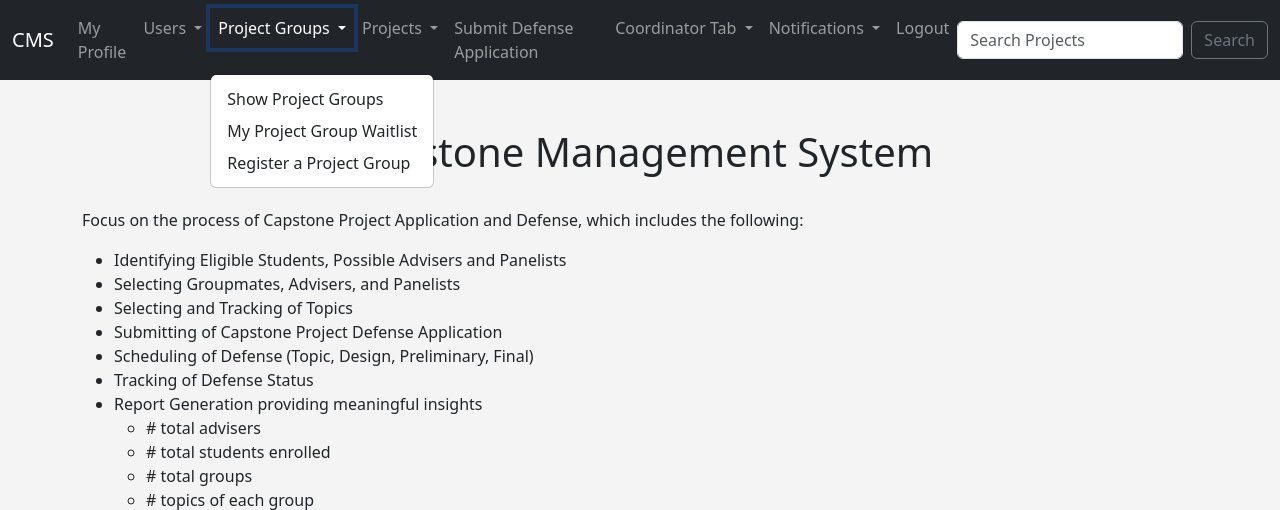
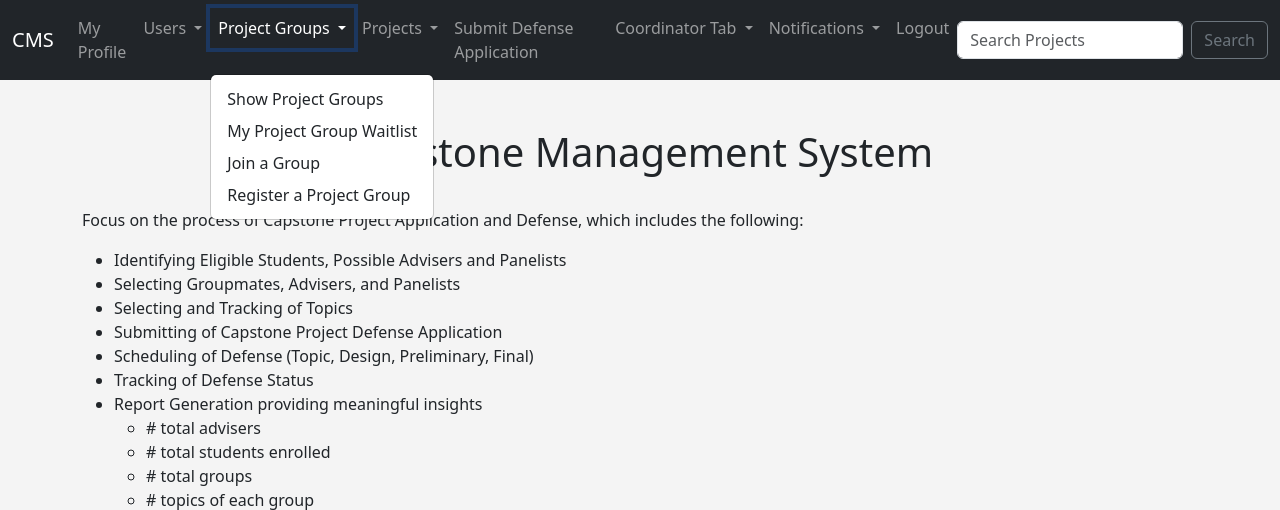
Before and after one commit to itsme-troy/Project-Workflow-Management-System, a Django app: page / in a window 1280 px wide, after a click on "Project Groups". Shown: the top 510 px of the page. Run offline with Django 5.2, Linux system fonts and the light colour scheme; the visitor is signed in with stand-in values (Sample User, id 1).

Commit message:
Added Join and Leave buttons

```diff
--- a/cms/project/admin.py
+++ b/cms/project/admin.py
@@ -81,7 +81,7 @@ class ProjectPhaseAdmin(admin.ModelAdmin):
 
 @admin.register(Project_Group)
 class Project_GroupAdmin(admin.ModelAdmin):
-    fields = ('proponents', 'pending_proponents', 'approved_by_students', 'declined_proponents', 'approved', 'creator')
+    fields = ('proponents', 'pending_proponents', 'approved_by_students', 'declined_proponents', 'requests', 'join_requests', 'declined_requests', 'approved', 'creator')
     list_display = ( 'approved', 'creator')
 
 @admin.register(Defense_Application)
--- a/cms/project/templates/project/base.html
+++ b/cms/project/templates/project/base.html
@@ -14,7 +14,7 @@
     <style>
       body{background: #f4f4f4;}
     </style>
-
+    {% block styles %}{% endblock %}
   </head>
   <body>
     {% include 'project/navbar.html' %}
--- a/cms/project/templates/project/navbar.html
+++ b/cms/project/templates/project/navbar.html
@@ -31,6 +31,7 @@
               <li><a class="dropdown-item" href="{% url 'my-project-group-waitlist' %}"> My Project Group Waitlist </a></li>
 
                 {% if user.role == 'STUDENT' %}
+                  <li><a class="dropdown-item" href="{% url 'join-group-list' %}">Join a Group</a></li>
                   <li><a class="dropdown-item" href="{% url 'add-project-group' %}"> Register a Project Group  </a></li>
                 {% endif %}
 
--- a/cms/project/urls.py
+++ b/cms/project/urls.py
@@ -39,8 +39,16 @@ urlpatterns = [
     path('reject-group-membership/<int:group_id>/', views.reject_group_membership, name='reject-group-membership'),
     path('finalize-group/<int:group_id>/', views.finalize_group, name='finalize-group'),
     path('invite-more-members/<int:group_id>/', views.invite_more_members, name='invite-more-members'),
-    path('replace-member/<int:group_id>/<int:member_id>/', views.replace_member, name='replace-member'),
-    path('remove_declined_member/<int:group_id>/<int:member_id>/', views.remove_declined_member, name='remove_declined_member'),
+    # path('replace-member/<int:group_id>/<int:member_id>/', views.replace_member, name='replace-member'),
+    path('remove-member/<int:group_id>/<int:member_id>/', views.remove_member, name='remove-member'),
+    path('leave-group/<int:group_id>/', views.leave_group, name='leave-group'),
+
+    path('join_group', views.join_group_list, name='join-group-list'),  # Add this line
+    path('request_join_group/<int:group_id>/', views.request_join_group, name='request-join-group'),  # Add this line
+    path('cancel-join-request/<int:group_id>/', views.cancel_join_request, name='cancel-join-request'),
+    path('accept-join-request/<int:group_id>/<int:user_id>/', views.accept_join_request, name='accept-join-request'),
+    path('decline-join-request/<int:group_id>/<int:user_id>/', views.decline_join_request, name='decline-join-request'),
+
     # path('my_student_profile/<profile_id>', views.my_student_profile, name="my-student-profile"),
     path('my_profile/<profile_id>', views.my_profile, name="my-profile"),
     path('show_faculty/<faculty_id>', views.show_faculty, name='show-faculty'),
--- a/cms/project/views.py
+++ b/cms/project/views.py
@@ -20,7 +20,7 @@ from .models import Approved_Adviser, ApprovedProject
 from django.db import IntegrityError
 from .models import ProjectPhase
 import logging
-from django.db.models import Subquery, OuterRef, Max
+from django.db.models import Subquery, OuterRef, Max, Q
 from django.core.mail import send_mail
 from django.template.loader import render_to_string
 from django.utils.html import strip_tags
@@ -33,6 +33,136 @@ logger = logging.getLogger(__name__)
 # Import user model
 from django.contrib.auth import get_user_model
 User = get_user_model()
+
+
+@login_required
+def accept_join_request(request, group_id, user_id):
+    group = get_object_or_404(Project_Group, id=group_id)
+    user = get_object_or_404(User, id=user_id)
+
+    if request.user != group.creator:
+        messages.error(request, "Only the group creator can accept join requests.")
+        return redirect('my-project-group-waitlist')
+
+    # Check if the total number of proponents and pending proponents is <= 2
+    total_members = group.proponents.count() + group.pending_proponents.count() + group.declined_proponents.count()
+    if total_members >= 3:
+        messages.error(request, "The group already has the maximum number of members.")
+        return redirect('my-project-group-waitlist')
+
+    if user in group.requests.all():
+        group.join_requests.remove(user.id)  # Ensure user object is used, not user.id
+        group.pending_proponents.add(user.id)  # Ensure user object is used, not user.id
+
+        messages.success(request, f"{user.get_full_name()} has been added to the group.")
+    else:
+        messages.error(request, "This user has not requested to join the group.")
+
+    group.requests.remove(user.id)  # Ensure user object is used, not user.id
+    return redirect('my-project-group-waitlist')
+
+@login_required
+def decline_join_request(request, group_id, user_id):
+    group = get_object_or_404(Project_Group, id=group_id)
+    user = get_object_or_404(User, id=user_id)
+
+    if request.user != group.creator:
+        messages.error(request, "Only the group creator can decline join requests.")
+        return redirect('my-project-group-waitlist')
+
+    if user in group.requests.all():
+        group.join_requests.remove(user.id)
+        group.declined_requests.add(user.id)
+        messages.success(request, f"{user.get_full_name()}'s join request has been declined.")
+    else:
+        messages.error(request, "This user has not requested to join the group.")
+
+    return redirect('my-project-group-waitlist')
+
+def join_group_list(request):
+    # Get all unapproved groups that aren't full
+    available_groups = Project_Group.objects.filter(approved=False)
+
+    # Create enhanced data structure with both proponents and pending proponents
+    groups_with_all_members = [
+        {
+            'group': group,
+            'current_proponents': group.proponents.all(),      # Current members
+            'pending_proponents': group.pending_proponents.all(), # Invited members
+            'declined_proponents': group.declined_proponents.all(), # Declined members
+            'join_requests': group.join_requests.all(), # Join requests
+            'declined_requests': group.declined_requests.all(), # Declined requests.
+            'requests': group.requests.all(), # Requests sent to this group
+        } for group in available_groups
+    ]
+
+    # Check if user already belongs to a group
+    user_has_group = Project_Group.objects.filter(
+        Q(proponents=request.user) |
+        Q(pending_proponents=request.user) |
+        Q(approved_by_students=request.user)
+    ).exists()
+
+    # Check if user has a pending join request
+    has_pending_request = Project_Group.objects.filter(
+        approved=False,
+        join_requests=request.user
+    ).exists()
+
+    context = {
+        'groups_with_all_members': groups_with_all_members,
+        'user_has_group': user_has_group,
+        'has_pending_request': has_pending_request,
+    }
+    return render(request, 'project/join_group.html', context)
+
+def request_join_group(request, group_id):
+    if request.method == 'POST':
+        group = get_object_or_404(Project_Group, id=group_id, approved=False)
+
+        # Check if user already belongs to a group
+        if Project_Group.objects.filter(
+            Q(proponents=request.user) |
+            Q(pending_proponents=request.user)
+
+        ).exists():
+            messages.error(request, 'You already belong to a group.')
+            return redirect('join-group-list')
+
+        # Check if group is full
+        if group.proponents.count() >= 3:
+            messages.error(request, 'This group is already full.')
+            return redirect('join-group-list')
+
+ # Check if the user is in declined_requests and remove them
+        if request.user in group.declined_requests.all():
+            group.declined_requests.remove(request.user.id)
+        # Add user to pending proponents
+        group.join_requests.add(request.user.id)
+        group.requests.add(request.user.id)
+
+        messages.success(request, 'Join request sent successfully.')
+
+        return redirect('join-group-list')
+
+    return redirect('join-group-list')
+
+def cancel_join_request(request, group_id):
+    if request.method == 'POST':
+        group = get_object_or_404(Project_Group, id=group_id, approved=False)
+
+        # Check if user has a pending join request
+        if request.user not in group.join_requests.all():
+            messages.error(request, 'No pending join request found.')
+            return redirect('join-group-list')
+
+        # Remove user from join requests
+        group.join_requests.remove(request.user.id)
+        messages.success(request, 'Join request cancelled successfully.')
+
+        return redirect('join-group-list')
+
+    return redirect('join-group-list')
 
 def submit_verdict(request, application_id):
     if request.method == 'POST' and request.user.is_authenticated:
@@ -341,6 +471,9 @@ def my_project_group_waitlist(request):
                 'current_proponents': group.proponents.all(),      # Current members
                 'pending_proponents': group.pending_proponents.all(), # Invited members
                 'declined_proponents': group.declined_proponents.all(), # Declined members
+                'declined_requests': group.declined_requests.all(), # Declined requests
+                'join_requests': group.join_requests.all(), # Join requests
+
             } for group in all_groups
         ]
 
@@ -520,19 +653,50 @@ def replace_member(request, group_id, member_id):
     })
 
 @login_required
-def remove_declined_member(request, group_id, member_id):
+def leave_group(request, group_id):
+    group = get_object_or_404(Project_Group, id=group_id)
+
+    if request.user == group.creator:
+        # Get all approved members excluding the creator
+        other_members = group.proponents.exclude(id=request.user.id)
+
+        if other_members.exists():
+            # Transfer creator role to another member
+            new_creator = other_members.first()
+            group.creator = new_creator
+            messages.success(request, f"You have left the group. Creator role transferred to {new_creator.get_full_name()}")
+        else:
+            # Delete the group if no other members
+            group.delete()
+            messages.success(request, "Group has been deleted as you were the only member.")
+            return redirect('my-project-group-waitlist')
+    else:
+        # Non-creator members can leave the group
+        group.proponents.remove(request.user.id)
+        group.approved_by_students.remove(request.user.id)
+        messages.success(request, "You have left the group.")
+
+    group.save()
+    return redirect('my-project-group-waitlist')
+
+@login_required
+def remove_member(request, group_id, member_id):
     group = get_object_or_404(Project_Group, id=group_id)
     member = get_object_or_404(Student, id=member_id)
 
     if request.user != group.creator:
-        messages.error(request, "Only the group creator can remove declined members.")
+        messages.error(request, "Only the group creator can remove members.")
         return redirect('my-project-group-waitlist')
 
+    # Check both pending and declined proponents
     if member in group.declined_proponents.all():
         group.declined_proponents.remove(member)
         messages.success(request, f"{member.get_full_name()} has been removed from the list.")
+    elif member in group.pending_proponents.all():
+        group.pending_proponents.remove(member)
+        messages.success(request, f"{member.get_full_name()} has been removed from the list.")
     else:
-        messages.error(request, "This member is not in the declined list.")
+        messages.error(request, "This member is not in the pending or declined list.")
 
     return redirect('my-project-group-waitlist')
 
@@ -564,6 +728,13 @@ def invite_more_members(request, group_id):
 
     if request.user != group.creator:
         messages.error(request, "Only the group creator can invite more members.")
+        return redirect('my-project-group-waitlist')
+
+    # Calculate the total number of current, pending, and declined members
+    total_members = group.proponents.count() + group.pending_proponents.count() + group.declined_proponents.count()
+
+    if total_members > 2:
+        messages.error(request, "Cannot invite more members. The group already has the maximum number of members.")
         return redirect('my-project-group-waitlist')
 
     if request.method == "POST":
```
Also changed, not shown: cms/project/models.py (+13 -16 lines), cms/project/templates/project/join_group.html (added, +231 -0 lines), cms/project/templates/project/my_project_group_waitlist.html (+123 -21 lines), cms/project/migrations/0020_project_group_join_requests.py (added), cms/project/migrations/0021_project_group_declined_requests.py (added), cms/project/migrations/0022_project_group_requests.py (added).
